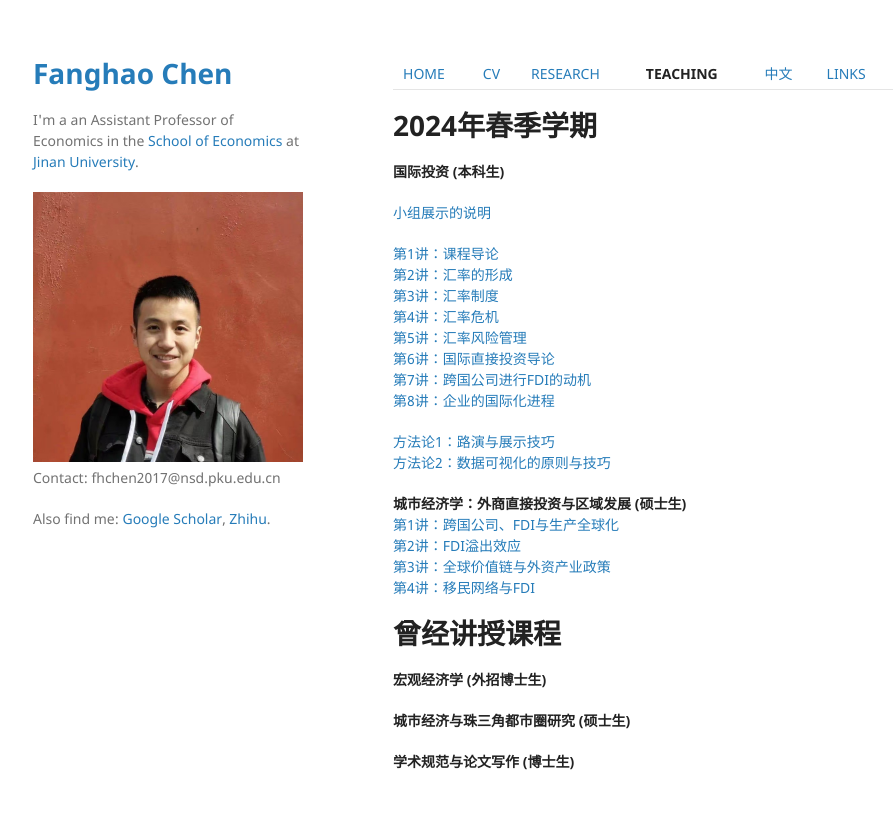
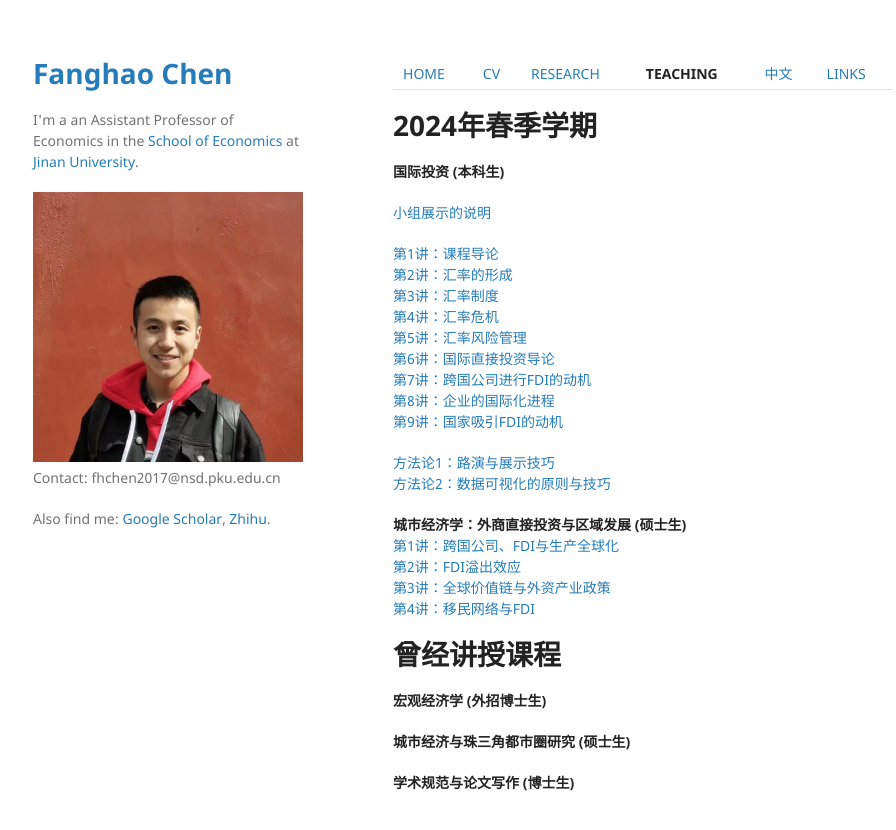
Before and after one commit to FanghaoChen/homepage, a Jekyll site: the page built from teaching.md, in a window 1280 px wide. Shown: the top 830 px of the page, without its empty margins (177-1073 px from the left). Built offline with Jekyll 4.4.1, drawn with Linux system fonts in a browser that asks for light colours; our own code applies the rules of GitHub Pages for plain Markdown files.

Commit message:
Update teaching.md

```diff
--- a/teaching.md
+++ b/teaching.md
@@ -14,8 +14,8 @@
 [第6讲：国际直接投资导论](./assets/第6讲_国际直接投资导论.pdf) <br/>
 [第7讲：跨国公司进行FDI的动机](./assets/第7讲_跨国公司进行FDI的动机.pdf) <br/>
 [第8讲：企业的国际化进程](./assets/第8讲_企业的国际化进程.pdf) <br/>
+[第9讲：国家吸引FDI的动机](./assets/第9讲_国家吸引FDI的动机.pdf) <br/>
 <!---
-[第9讲：国家吸引FDI的动机](./assets/第9讲_国家吸引FDI的动机.pdf) <br/>
 [第10讲：全球地缘政治风险分析](./assets/第10讲_全球地缘政治风险分析.pdf) <br/>
 [第11讲：移民网络与FDI](./assets/第11讲_移民网络与FDI.pdf) <br/>
 [第12讲：全球资产配置理论](./assets/第12讲_全球资产配置理论.pdf) <br/>
```
